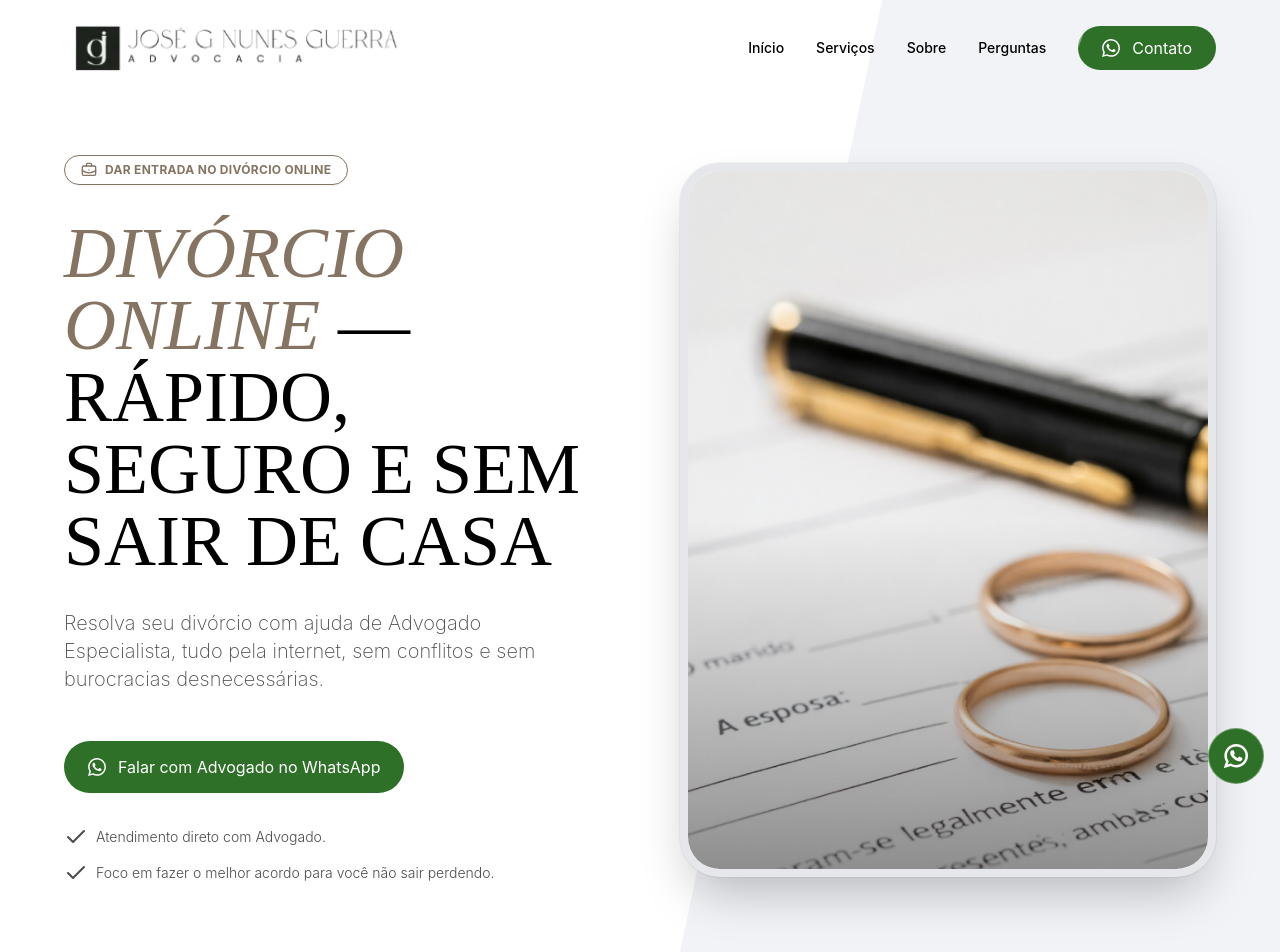
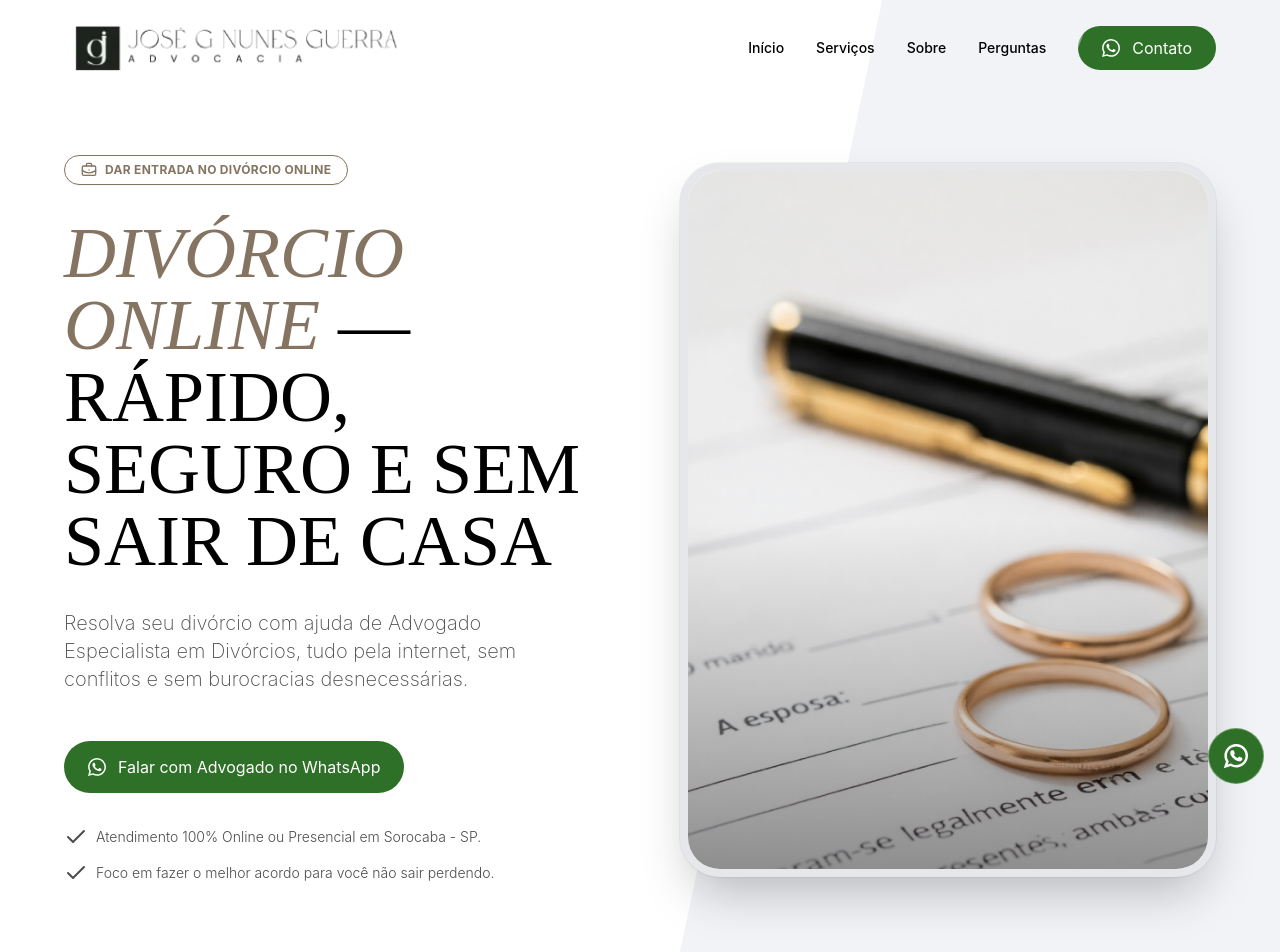
Before and after one commit to Paper-Street-Softwares/LPS-Jose-Guerra-Divorcio-Online, a React (Vite) app: page / in a window 1280 px wide. Shown: the top 952 px of the page. Built offline with nearby package versions, Linux system fonts and the light colour scheme.

Commit message:
feat: Atualiza copy

```diff
--- a/src/content/content.jsx
+++ b/src/content/content.jsx
@@ -132,8 +132,8 @@ const content = {
       SecondPart: <span>— RÁPIDO, SEGURO E SEM SAIR DE CASA</span>,
       subtitle: (
         <p>
-          Resolva seu divórcio com ajuda de Advogado Especialista, tudo pela
-          internet, sem conflitos e sem burocracias desnecessárias.
+          Resolva seu divórcio com ajuda de Advogado Especialista em Divórcios,
+          tudo pela internet, sem conflitos e sem burocracias desnecessárias.
         </p>
       ),
       heroDefaultImage: heroDefaultImg,
@@ -147,7 +147,7 @@ const content = {
       obsHero: {
         icon: <LucideIdCard />,
         iconTwo: <LucideIdCard />,
-        text: "Atendimento direto com Advogado.",
+        text: "Atendimento 100% Online ou Presencial em Sorocaba - SP.",
         textTwo: "Foco em fazer o melhor acordo para você não sair perdendo.",
       },
       secondaryCta: "Contato",
```
